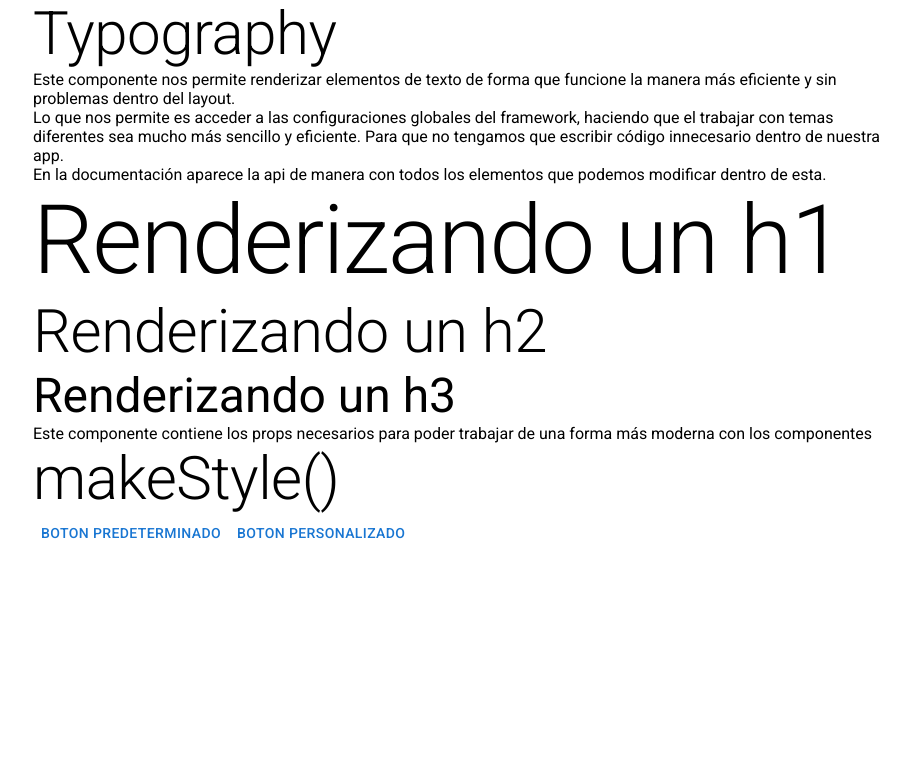
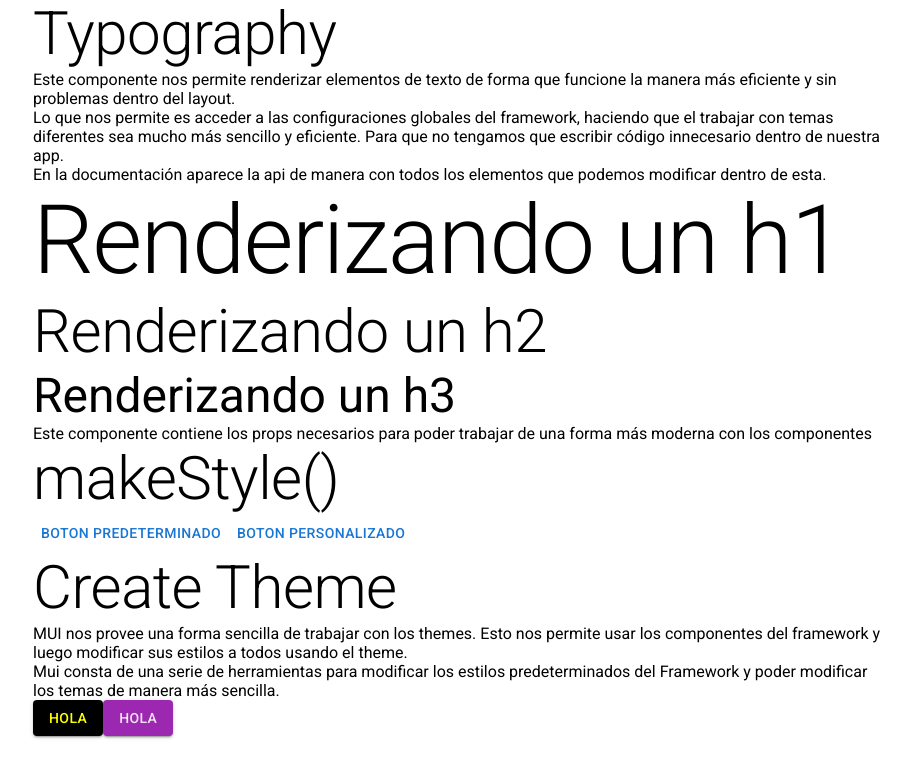
Before and after one commit to sberrus/bluuweb-material-ui, a React (Vite) app: page / in a window 1280 px wide. Shown: the part 1375-2153 px from the top of the page, without its empty margins (181-1092 px from the left). Before the commit the page ends 1975 px from the top, so only its background shows below. Built offline with nearby package versions, Linux system fonts and the light colour scheme.

Commit message:
Clase MUI theme

```diff
--- a/src/App.tsx
+++ b/src/App.tsx
@@ -1,6 +1,7 @@
 import { Button, Link, ButtonGroup, Container, Typography } from "@mui/material";
 import Header from "./components/Header/Header";
 import MuiComponents from "./components/MuiComponents/MuiComponents";
+import MuiCreateTheme from "./components/MuiCreateTheme/MuiCreateTheme";
 import MuiIcons from "./components/MuiIcons/MuiIcons";
 import MuiMakeStyles from "./components/MuiMakeStyles/MuiMakeStyles";
 import MuiTypography from "./components/MuiTypography/MuiTypography";
@@ -13,6 +14,7 @@ const App = () => {
 			<MuiIcons />
 			<MuiTypography />
 			<MuiMakeStyles />
+			<MuiCreateTheme />
 		</Container>
 	);
 };
--- /dev/null
+++ b/src/components/MuiCreateTheme/MuiCreateTheme.tsx
@@ -0,0 +1,54 @@
+//MUI Components
+import Typography from "@mui/material/Typography";
+import Button from "@mui/material/Button";
+
+// Theme utils
+import { createTheme, ThemeProvider } from "@mui/material";
+
+// Colors utils
+import { purple } from "@mui/material/colors";
+
+// Para este ejemplo crearé el theme en este componente, pero la práctia ideal es crear un archivo separado donde se encuentre toda la configuració del theme.
+const theme = createTheme({
+	palette: {
+		primary: {
+			// De esta forma podemos cambiar los colores de los componentes dentro del theme que estemos configurando.
+			main: "#000",
+			contrastText: "yellow",
+		},
+		secondary: {
+			// También podemos usar la paleta de colores recomendados a trávez de la utilidad colors. Esto nos ayuda a modificar de manera más sencilla y con los colores recomendados de MUI en nuestra app.
+			main: purple[500],
+			contrastText: purple[50],
+		},
+	},
+});
+
+const MuiCreateTheme = () => {
+	return (
+		<ThemeProvider theme={theme}>
+			{/*        ^^^^^^^^^^^^^ Para poder usar un theme tenemos que arropar a los componentes que lo vayan a consumir dentro de un <ThemeProvider>{children}</ThemeProvider> de forma que pueda acceder a la configuración del theme que vayamos a definir.*/}
+			{/* Ahora todos los hijos del ThemeProvider podran acceder a la configuración del theme. */}
+			<Typography variant="h2" color="default">
+				Create Theme
+			</Typography>
+			<p>
+				MUI nos provee una forma sencilla de trabajar con los themes. Esto nos permite usar los componentes del
+				framework y luego modificar sus estilos a todos usando el theme.
+			</p>
+			<p>
+				Mui consta de una serie de herramientas para modificar los estilos predeterminados del Framework y poder
+				modificar los temas de manera más sencilla.
+			</p>
+
+			<Button variant="contained" color="primary">
+				Hola
+			</Button>
+			<Button variant="contained" color="secondary">
+				Hola
+			</Button>
+		</ThemeProvider>
+	);
+};
+
+export default MuiCreateTheme;
```
